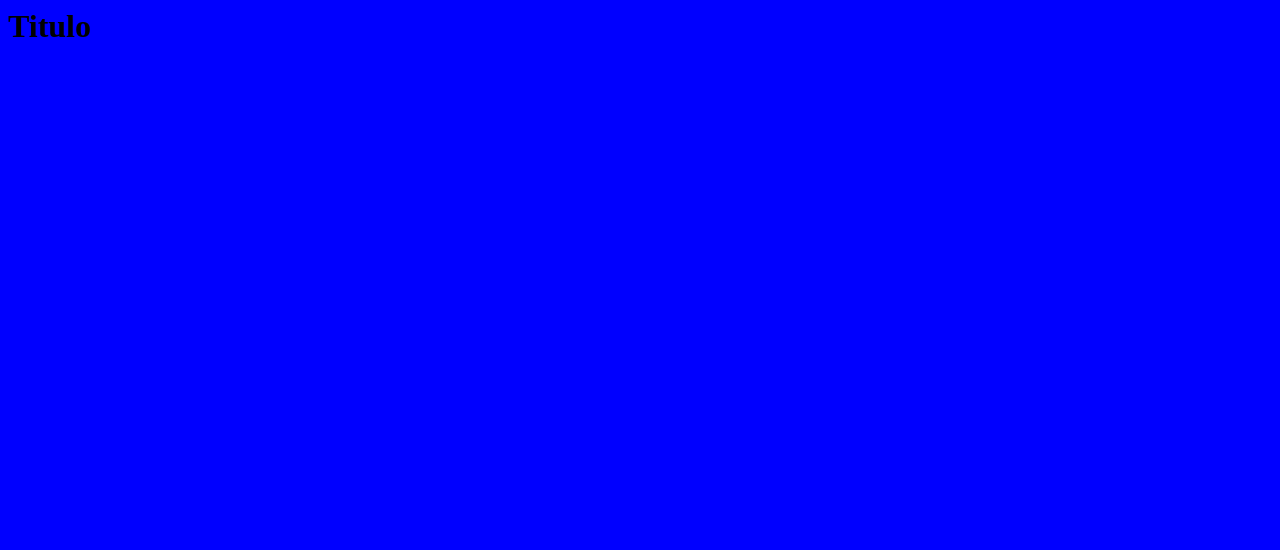
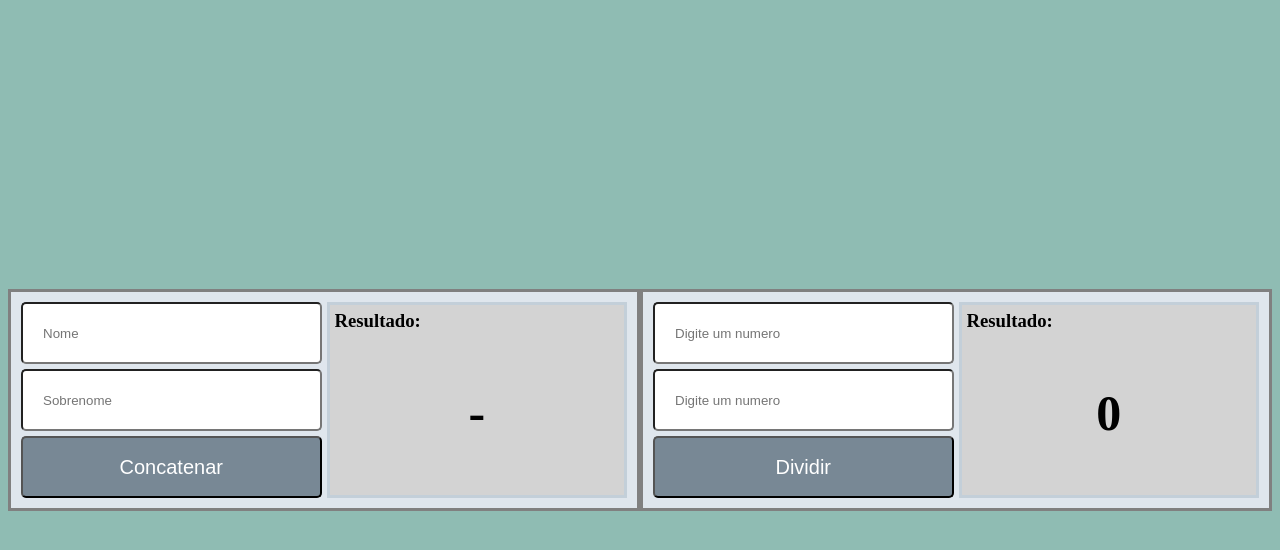
Before and after one commit to Delay37/exercicio-vite, a website built with Vite: page index.html in a window 1280 px wide. Built offline with nearby package versions, Linux system fonts and the light colour scheme.

Commit message:
finaliza o exercicio

```diff
--- a/index.html
+++ b/index.html
@@ -2,9 +2,13 @@
 <head>
     <meta charset="UTF-8">
     <title>exercicio vite</title>
+    <link rel="stylesheet" href="style.css">
+    <script type="module" src="index.js"></script>
 </head>
 <body>
-    <h1>Titulo</h1>
-    <script type="module" src="main.js"></script>
+    <main class="centralizar">
+        <div class="bloco"><input type="text" id="texto1" placeholder="Nome"><input type="text" id="texto2" placeholder="Sobrenome"><button onclick="juntaTexto()" id="concatenar">Concatenar</button><div class="resultado"><header><h3>Resultado:</h3></header><div id="resultado_concat"><h1>-</h1></div></div></div>
+        <div class="bloco"><input type="text" id="numero1" placeholder="Digite um numero"><input type="text" id="numero2" placeholder="Digite um numero"><button onclick="divideNumero()" id="dividir">Dividir</button><div class="resultado"><header><h3>Resultado:</h3></header><div id="resultado_divisao"><h1>0</h1></div></div></div>
+    </main>
 </body>
 </html>
--- /dev/null
+++ b/index.js
@@ -0,0 +1,6 @@
+import "./style.css"
+import { juntaTexto } from "./moduloTextos.js";
+import { divideNumero } from "./moduloCalculadora.js";
+
+window.juntaTexto = juntaTexto;
+window.divideNumero = divideNumero;
--- a/main.js
+++ /dev/null
@@ -1,2 +0,0 @@
-import "./style.css"
-console.log("texto")
--- /dev/null
+++ b/moduloCalculadora.js
@@ -0,0 +1,11 @@
+export function divideNumero(){
+    let numero1 = parseFloat(document.getElementById("numero1").value);
+    let numero2 = parseFloat(document.getElementById("numero2").value);
+    if (numero1 <=0 || numero2 <=0){
+        document.getElementById("resultado_divisao").innerHTML = `<h1>Operação Invalida</h1>`;
+    }
+    else{
+        let resultado = parseFloat((numero1 / numero2).toFixed(3));
+        document.getElementById("resultado_divisao").innerHTML = `<h1>${resultado}</h1>`;
+    }
+}
--- /dev/null
+++ b/moduloTextos.js
@@ -0,0 +1,6 @@
+export function juntaTexto() {
+    const texto1 = document.getElementById("texto1").value;
+    const texto2 = document.getElementById("texto2").value;
+    const resultado = `${texto1} ${texto2}`;
+    document.getElementById("resultado_concat").innerHTML = `<h1>${resultado}</h1>`;
+}
--- a/style.css
+++ b/style.css
@@ -1 +1,88 @@
-body{background-color: blue;}
+body{background-color: #8FBCB3;}
+.centralizar{
+    height: 100%;
+    display: flex;
+    align-items: center;
+    justify-content: space-evenly;
+    width: 100%;
+}
+.bloco{
+    width: 48%;
+    display: grid;
+    border: gray solid;
+    background-color: #dfe6ed;
+    height: 25%;
+    grid-template-columns: 1fr 1fr;
+    grid-template-rows: 1fr 1fr 1fr;
+    grid-template-areas:
+    "input1 resultado"
+    "input2 resultado"
+    "botao resultado";
+    gap: 5px;
+    padding: 10px;
+}
+input{
+    border-radius: 5px;
+    padding-left: 20px;
+}
+button{
+    border-radius: 5px;
+    background-color: #788895;
+    color: white;
+    font-size:20px ;
+}
+#texto1{
+    grid-area: input1;
+}
+#texto2{
+    grid-area: input2;
+}
+#concatenar{
+    grid-area: botao;
+}
+#numero1{
+    grid-area: input1;
+}
+#numero2{
+    grid-area: input2;
+}
+#dividir{
+    grid-area: botao;
+}
+.resultado{
+    grid-area: resultado;
+    border: #c3cfd9 solid;
+    background-color: lightgrey;
+}
+.resultado > header{
+    padding: 5px 5px;
+
+}
+#resultado_concat, #resultado_divisao{
+    display: flex;
+    justify-content: center;
+    align-items: center;
+    height: 80%;
+}
+#resultado_concat > h1{
+    width: 100%;
+    text-align: center;
+    font-size: 50px;
+}
+#resultado_divisao > h1{
+    width: 100%;
+    text-align: center;
+    font-size: 50px;
+}
+h3{
+    margin: 0;
+    overflow: hidden;
+}
+@media (max-width: 600px){
+.centralizar{
+    flex-direction: column;
+}
+.bloco{
+    width: 100%;
+}
+}
```
